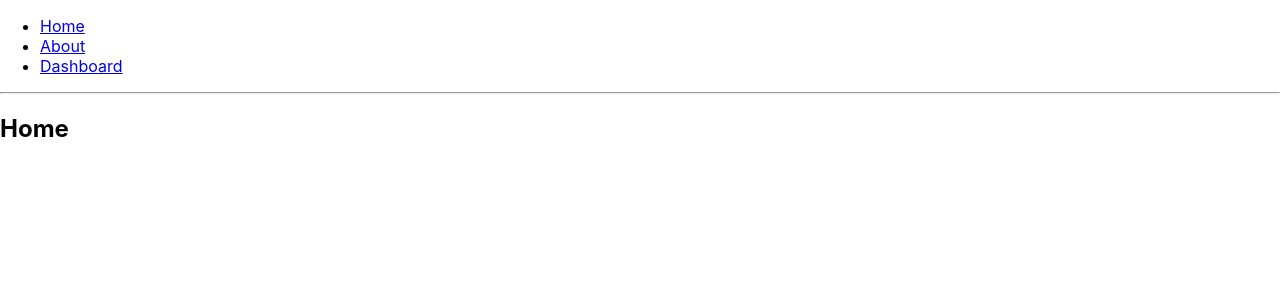
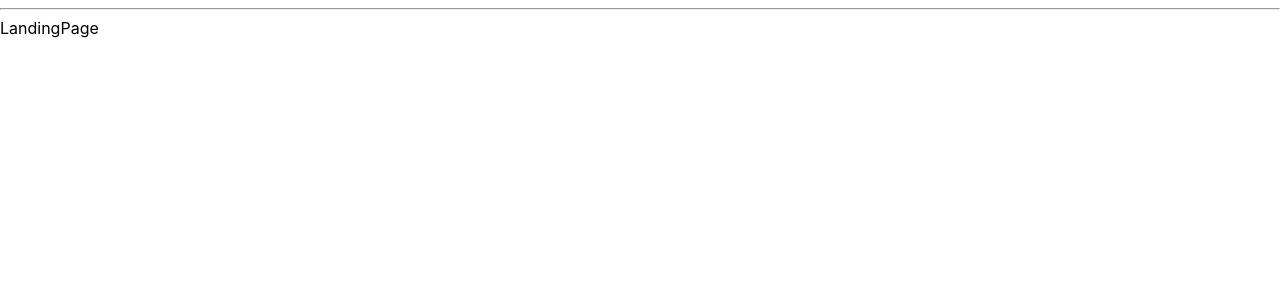
Before and after one commit to Muna-kim/boiler-plate2, a React (Create React App) app in the folder client/: page / in a window 1280 px wide. Shown: the top 300 px of the page. Built offline with nearby package versions, Linux system fonts and the light colour scheme.

Commit message:
#20 React Router Dom

```diff
--- a/client/src/App.js
+++ b/client/src/App.js
@@ -7,21 +7,13 @@ import {
   Link
 } from "react-router-dom";
 
+import LandingPage from './components/views/LandingPage/LandingPage'
+import LoginPage from './components/views/LoginPage/LoginPage'
+import RegisterPage from './components/views/RegisterPage/RegisterPage'
 function App() {
   return (
     <Router>
       <div>
-        <ul>
-          <li>
-            <Link to="/">Home</Link>
-          </li>
-          <li>
-            <Link to="/about">About</Link>
-          </li>
-          <li>
-            <Link to="/dashboard">Dashboard</Link>
-          </li>
-        </ul>
 
         <hr />
 
@@ -33,14 +25,15 @@ function App() {
           of them to render at a time
         */}
         <Switch>
+        {/* <Route exact path="/" component={LandingPage} /> */}
           <Route exact path="/">
-            <Home />
+            <LandingPage />
           </Route>
-          <Route path="/about">
-            <About />
+          <Route path="/login">
+            <LoginPage />
           </Route>
-          <Route path="/dashboard">
-            <Dashboard />
+          <Route path="/register">
+            <RegisterPage />
           </Route>
         </Switch>
       </div>
@@ -49,29 +42,3 @@ function App() {
 }
 
 export default App;
-
-
-
-function Home() {
-  return (
-    <div>
-      <h2>Home</h2>
-    </div>
-  );
-}
-
-function About() {
-  return (
-    <div>
-      <h2>About</h2>
-    </div>
-  );
-}
-
-function Dashboard() {
-  return (
-    <div>
-      <h2>Dashboard</h2>
-    </div>
-  );
-}
```
Also changed, not shown: 1 other file (tests, documents, lock files or other folders).
